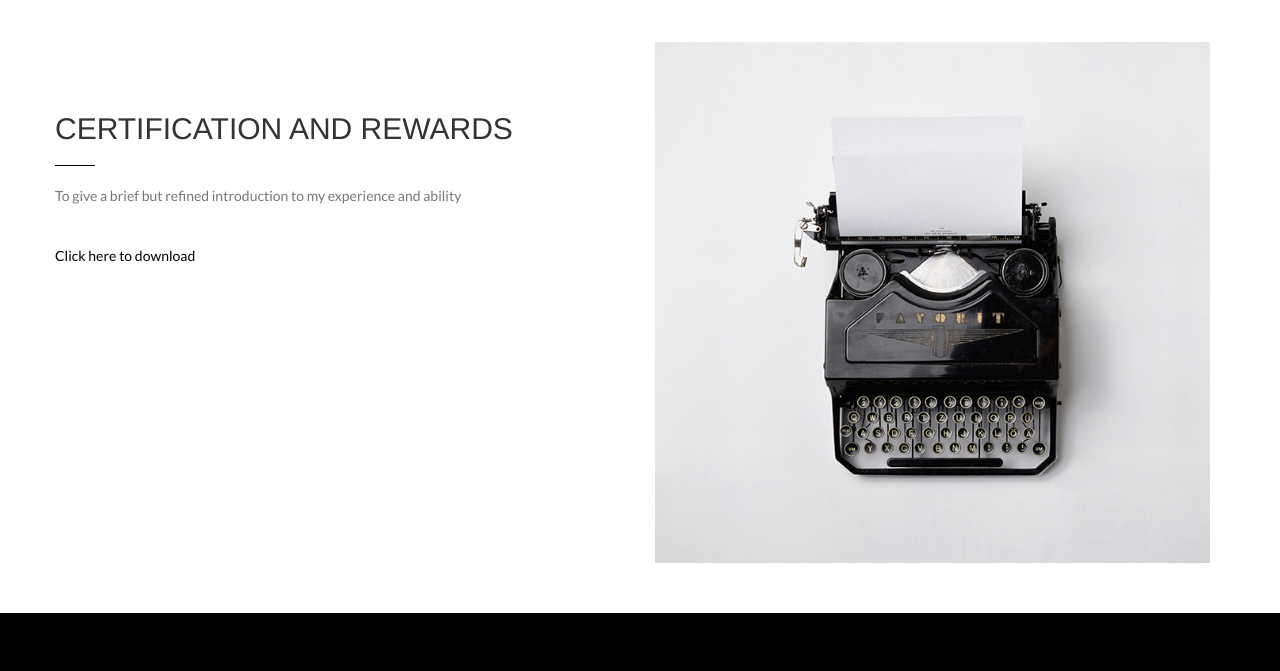
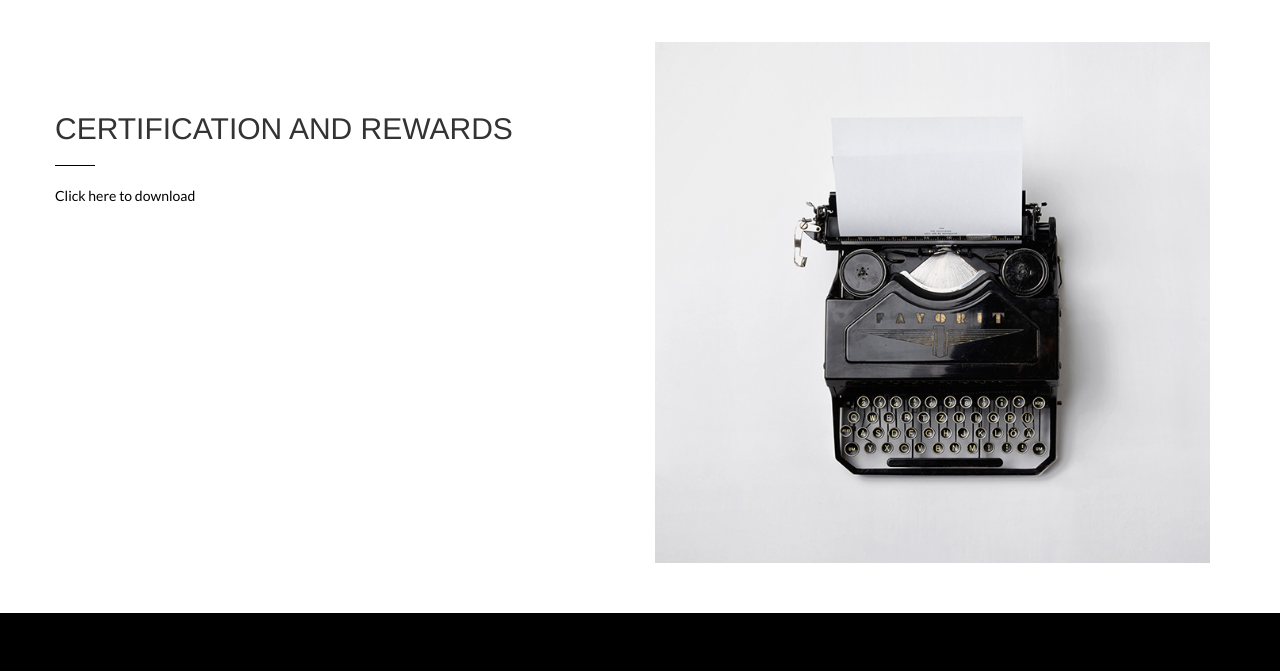
Before and after one commit to WeizheHu/HUweizhe.github.io, a plain HTML site: page index.html in a window 1280 px wide. Shown: the part 2664-3335 px from the top of the page. Drawn offline with nearby package versions, Linux system fonts and the light colour scheme.

Commit message:
Update index.html

```diff
--- a/index.html
+++ b/index.html
@@ -137,7 +137,7 @@
                     <div class="divider divider-sm"></div>
                 </div>
 
-				<p>To give a brief but refined introduction to my experience and ability</p>
+
                 <p><a href="/HUweizhe.github.io/DownLoad/certification.zip">Click here to download</a></p>
             </div>
             <div class="col-md-6">
```
